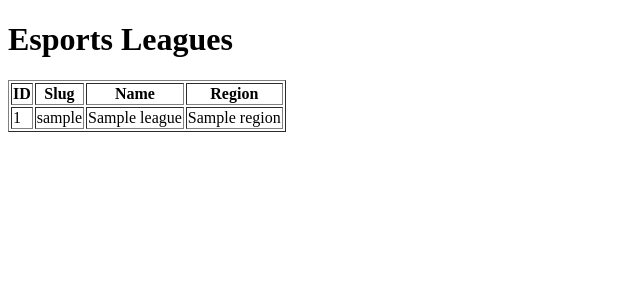
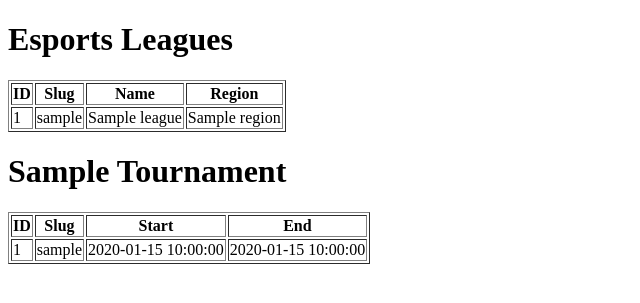
Before and after one commit to kiselevart/lolproschedule, a Flask app: page / in a window 1280 px wide. Shown: the top 303 px of the page, without its empty margins (0-640 px from the left). Run offline with Flask 3, Linux system fonts and the light colour scheme; a database or web service that is not in the repository returns one stand-in record (values such as "Sample title"); data that the repository does not hold is empty.

Commit message:
can show tournament data

```diff
--- a/fetcher.py
+++ b/fetcher.py
@@ -71,9 +71,8 @@ def get_tournaments(leagueId: str) -> List[Tournament]:
 @app.route('/')
 def index():
     leagues = get_leagues()
-    tournament = get_tournaments(98767991299243165)
-    print(tournament)
-    return render_template('index.html', leagues=leagues)
+    tournaments = get_tournaments(98767991299243165)
+    return render_template('index.html', leagues=leagues, tournaments = tournaments)
 
 
 if __name__ == '__main__':
--- a/templates/index.html
+++ b/templates/index.html
@@ -28,5 +28,26 @@
             {% endfor %}
         </tbody>
     </table>
+    <h1>Sample Tournament</h1>
+    <table border="1">
+        <thead>
+            <tr>
+                <th>ID</th>
+                <th>Slug</th>
+                <th>Start</th>
+                <th>End</th>
+            </tr>
+        </thead>
+        <tbody>
+            {% for tournament in tournaments %}
+            <tr>
+                <td>{{ tournament.id }}</td>
+                <td>{{ tournament.slug }}</td>
+                <td>{{ tournament.startDate }}</td>
+                <td>{{ tournament.endDate }}</td>
+            </tr>
+            {% endfor %}
+        </tbody>
+    </table>
 </body>
 </html>
```
